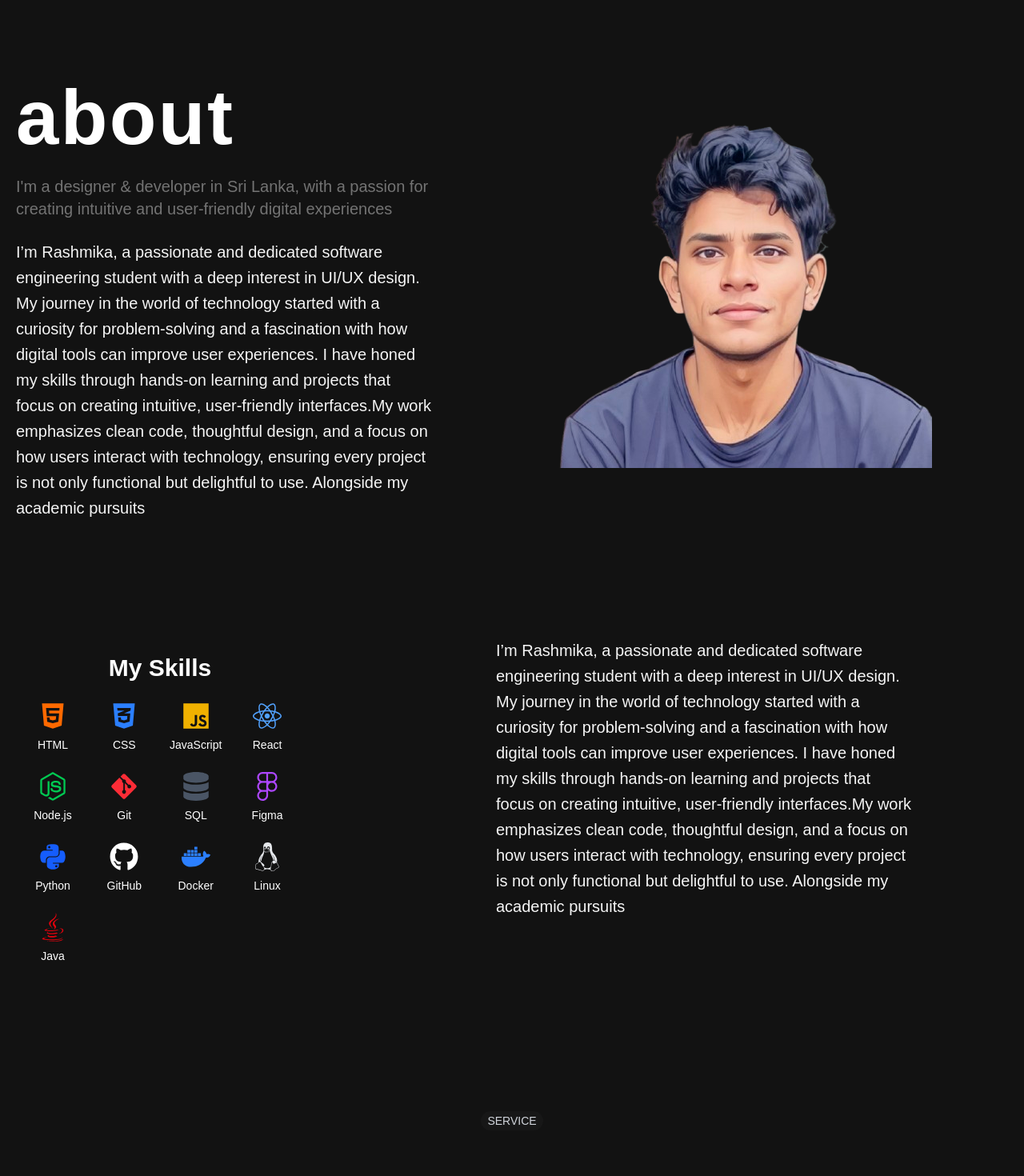
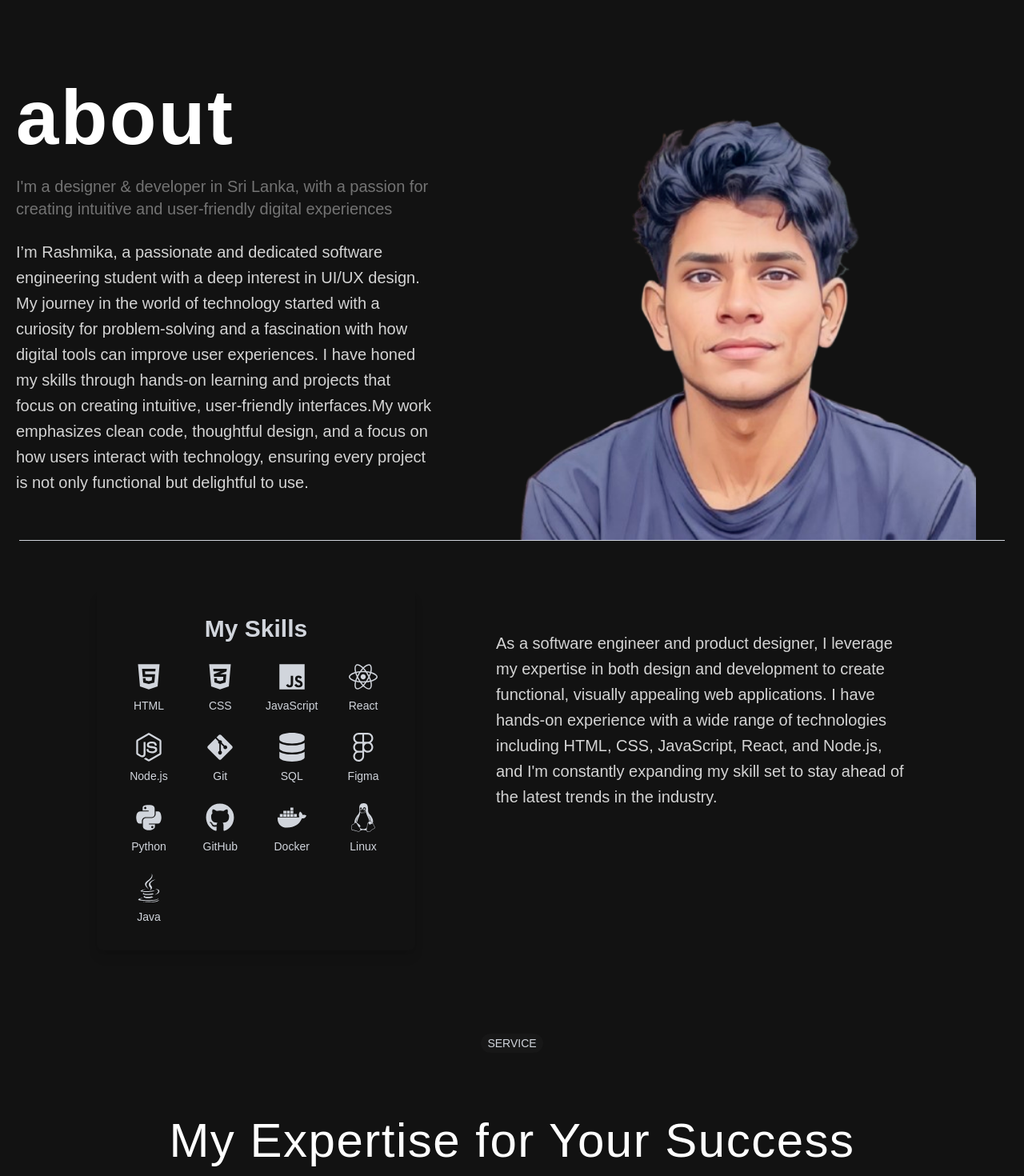
Before and after one commit to rashmikaz/new-portfolio, a React (Vite) app: page /about in a window 1280 px wide. Shown: the part 80-1550 px from the top of the page at 80% size. Built offline with nearby package versions, Linux system fonts and the light colour scheme.

Commit message:
about section

```diff
--- a/package.json
+++ b/package.json
@@ -11,6 +11,7 @@
   },
   "dependencies": {
     "@tailwindcss/vite": "^4.0.14",
+    "animate.css": "^4.1.1",
     "flowbite-react": "^0.10.2",
     "framer-motion": "^12.5.0",
     "lucide-react": "^0.482.0",
--- a/src/components/About.jsx
+++ b/src/components/About.jsx
@@ -4,6 +4,8 @@ import Skill from './Skills';
 import { features } from "../constants";
 import SkillsChart from './SkillsChart';
 import Footer from './Footer';
+
+
 
 const Aboutsection = () => {
   return (
@@ -13,36 +15,37 @@ const Aboutsection = () => {
 
       <p className="text-xl  text-neutral-500 pt-6 pb-6">I'm a  designer & developer  in Sri Lanka, with a passion for creating intuitive and user-friendly digital experiences</p>
 
-      <p className="text-xl text-neutral-100 leading-8">I’m Rashmika, a passionate and dedicated software engineering student with a deep interest in UI/UX design. My journey in the world of technology started with a curiosity for problem-solving and a fascination with how digital tools can improve user experiences.
+      <p className="text-xl text-neutral-300 leading-8">I’m Rashmika, a passionate and dedicated software engineering student with a deep interest in UI/UX design. My journey in the world of technology started with a curiosity for problem-solving and a fascination with how digital tools can improve user experiences.
       I have honed my skills through hands-on learning and projects that focus on creating intuitive, user-friendly interfaces.My work emphasizes clean code, thoughtful design, and a focus on how users interact with technology, ensuring every project is not only functional but delightful to use.
-      Alongside my academic pursuits
+
       </p>
      </div>
 
-     <div className="relative bottom-130 left-70">
-      <img src={aboutimg} alt="" />
+     <div className="relative bottom-125 left-70 ">
+      <img src={aboutimg} alt="" className="w-150 mx-auto"/>
      </div>
+
+     <div className="border-t border-gray-300 w-full mt-10 relative bottom-135"></div>
 
      <div>
       <Skill />
      </div>
 
      <div>
-     <p className="text-xl text-neutral-100 leading-8 w-130 relative left-60 bottom-190">I’m Rashmika, a passionate and dedicated software engineering student with a deep interest in UI/UX design. My journey in the world of technology started with a curiosity for problem-solving and a fascination with how digital tools can improve user experiences.
-      I have honed my skills through hands-on learning and projects that focus on creating intuitive, user-friendly interfaces.My work emphasizes clean code, thoughtful design, and a focus on how users interact with technology, ensuring every project is not only functional but delightful to use.
-      Alongside my academic pursuits
+     <p className="text-xl text-neutral-300 leading-8 w-130 relative left-60 bottom-220">
+     As a software engineer and product designer, I leverage my expertise in both design and development to create functional, visually appealing web applications. I have hands-on experience with a wide range of technologies including HTML, CSS, JavaScript, React, and Node.js, and I'm constantly expanding my skill set to stay ahead of the latest trends in the industry.
       </p>
      </div>
 
 
-     <div className="relative bottom-130">
+     <div className="relative bottom-150">
      <div className="text-center">
         <span className="bg-neutral-900 text-gray-300 rounded-full h-6 text-sm font-medium px-2 py-1 uppercase"
         >
           Service
         </span>
         <h2 className="text-3xl sm:text-5xl lg:text-6xl mt-10 lg:mt-20 tracking-wide">
-        Transforming Ideas into Reality
+        My Expertise for Your Success
         </h2>
       </div>
       <div className="flex flex-wrap mt-10 lg:mt-20">
@@ -67,6 +70,8 @@ const Aboutsection = () => {
 
 
       <SkillsChart />
+
+
       <Footer />
 
     </div>
--- a/src/components/Main.jsx
+++ b/src/components/Main.jsx
@@ -1,7 +1,6 @@
 import React, { useRef } from 'react';
 import { Link } from 'react-router-dom';
 import mainimg from "../assets/main.png";
-import portfolioimg from "../assets/portfolio.jpeg";
 import innovestaimg from "../assets/innovesta.jpeg"
 import Footer from './Footer';
 import { Card } from "flowbite-react";
--- a/src/components/Project.jsx
+++ b/src/components/Project.jsx
@@ -2,6 +2,7 @@ import portfolioimg from "../assets/portfolio.jpeg"
 import coffeshopimg from "../assets/coffe shop.png"
 import zenuiimg from "../assets/zenUI.png"
 import bigburgerimg from "../assets/big burger.jpeg"
+import smsimg from "../assets/sms-react.jpeg"
 import Footer from "./Footer";
 const project = [
     {
@@ -33,11 +34,10 @@ const project = [
       image: bigburgerimg,
     },
     {
-
-      title: "Proftfolio,html,css and js",
-      description: "this is my first portfolio,i did this for my coursework",
-      tags: ["HTML", "Javacript", "CSS"],
-      image: portfolioimg,
+      title: "Student Management System",
+      description: "This is project done for my react project in campus as a final project ",
+      tags: ["React", "JavaScript", "tailwindCSS"],
+      image: smsimg,
     },
     {
 
--- a/src/components/Skills.jsx
+++ b/src/components/Skills.jsx
@@ -1,30 +1,30 @@
 import { FaHtml5, FaCss3Alt, FaJs, FaReact, FaNodeJs, FaGitAlt, FaDatabase, FaFigma, FaPython, FaGithub, FaDocker, FaLinux, FaJava } from "react-icons/fa";
+import "animate.css";
 
 const Skill = () => {
   const skills = [
-    { name: "HTML", icon: <FaHtml5 className="text-orange-500 text-4xl" /> },
-    { name: "CSS", icon: <FaCss3Alt className="text-blue-500 text-4xl" /> },
-    { name: "JavaScript", icon: <FaJs className="text-yellow-500 text-4xl" /> },
-    { name: "React", icon: <FaReact className="text-blue-400 text-4xl" /> },
-    { name: "Node.js", icon: <FaNodeJs className="text-green-500 text-4xl" /> },
-    { name: "Git", icon: <FaGitAlt className="text-red-500 text-4xl" /> },
-    { name: "SQL", icon: <FaDatabase className="text-gray-600 text-4xl" /> },
-    { name: "Figma", icon: <FaFigma className="text-purple-500 text-4xl" /> },
-    { name: "Python", icon: <FaPython className="text-blue-600 text-4xl" /> },
-    { name: "GitHub", icon: <FaGithub className="text-white text-4xl" /> },
-    { name: "Docker", icon: <FaDocker className="text-blue-500 text-4xl" /> },
-    { name: "Linux", icon: <FaLinux className="text-gray-200 text-4xl" /> },
-    { name: "Java", icon: <FaJava className="text-red-600 text-4xl" /> },
-    // Removed FaReactNative and just kept FaReact for React Native
+    { name: "HTML", icon: <FaHtml5 className="text-gray-300 text-4xl" /> },
+    { name: "CSS", icon: <FaCss3Alt className="text-gray-300 text-4xl" /> },
+    { name: "JavaScript", icon: <FaJs className="text-gray-300 text-4xl" /> },
+    { name: "React", icon: <FaReact className="text-gray-300 text-4xl" /> },
+    { name: "Node.js", icon: <FaNodeJs className="text-gray-300 text-4xl" /> },
+    { name: "Git", icon: <FaGitAlt className="text-gray-300 text-4xl" /> },
+    { name: "SQL", icon: <FaDatabase className="text-gray-300 text-4xl" /> },
+    { name: "Figma", icon: <FaFigma className="text-gray-300 text-4xl" /> },
+    { name: "Python", icon: <FaPython className="text-gray-300 text-4xl" /> },
+    { name: "GitHub", icon: <FaGithub className="text-gray-300 text-4xl" /> },
+    { name: "Docker", icon: <FaDocker className="text-gray-300 text-4xl" /> },
+    { name: "Linux", icon: <FaLinux className="text-gray-300 text-4xl" /> },
+    { name: "Java", icon: <FaJava className="text-gray-300 text-4xl" /> },
   ];
 
   return (
-    <div className="text-white p-8 rounded-lg relative bottom-80 right-110">
+    <div className=" text-gray-300 p-8 rounded-lg shadow-lg relative bottom-120 right-80">
       <h2 className="text-3xl font-bold mb-6 text-center">My Skills</h2>
       <div className="grid grid-cols-3 sm:grid-cols-4 gap-6 justify-items-center">
         {skills.map((skill, index) => (
           <div key={index} className="flex flex-col items-center group">
-            <div className="group-hover:text-yellow-400 transition duration-300">
+            <div className="group-hover:text-white transition duration-300 animate__animated animate__fadeInUp animate__delay-0.2s">
               {skill.icon}
             </div>
             <span className="mt-2 text-sm">{skill.name}</span>
--- a/src/components/SkillsChart.jsx
+++ b/src/components/SkillsChart.jsx
@@ -13,7 +13,7 @@ const levels = ["Newbie", "Geek", "Ninja", "Jedi"];
 
 const SkillsChart = () => {
   return (
-    <div className="w-full h-[400px] p-6 relative bottom-100 ">
+    <div className="w-full h-[400px] p-6 relative bottom-120 ">
       <h2 className="text-2xl font-bold relative bottom-15 ">My Random Skills</h2>
       <ResponsiveContainer width="100%" height={350}>
         <BarChart layout="vertical" data={data} margin={{ left: 50 }}>
```
Also changed, not shown: 1 other file (tests, documents, lock files or other folders).
